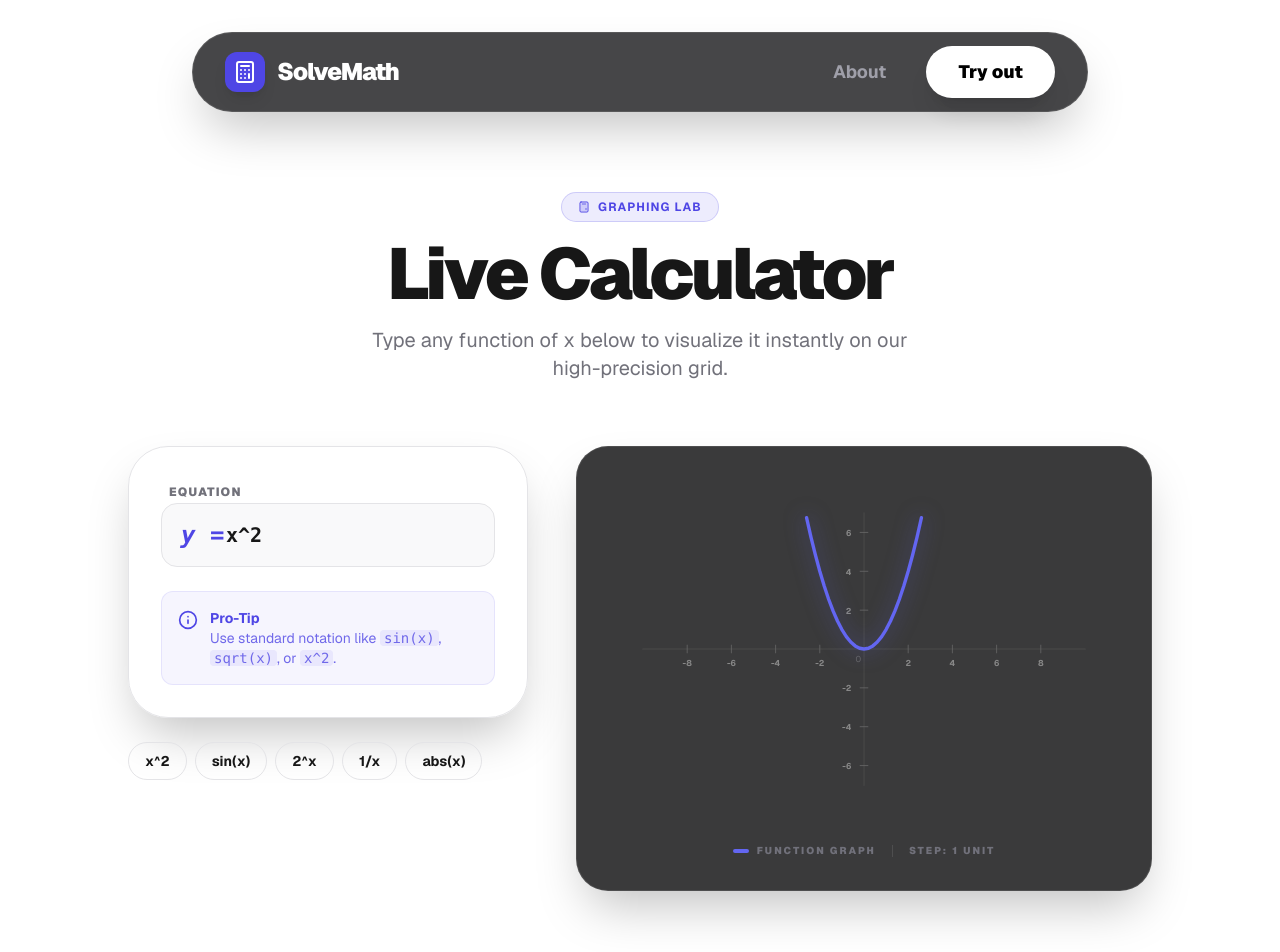
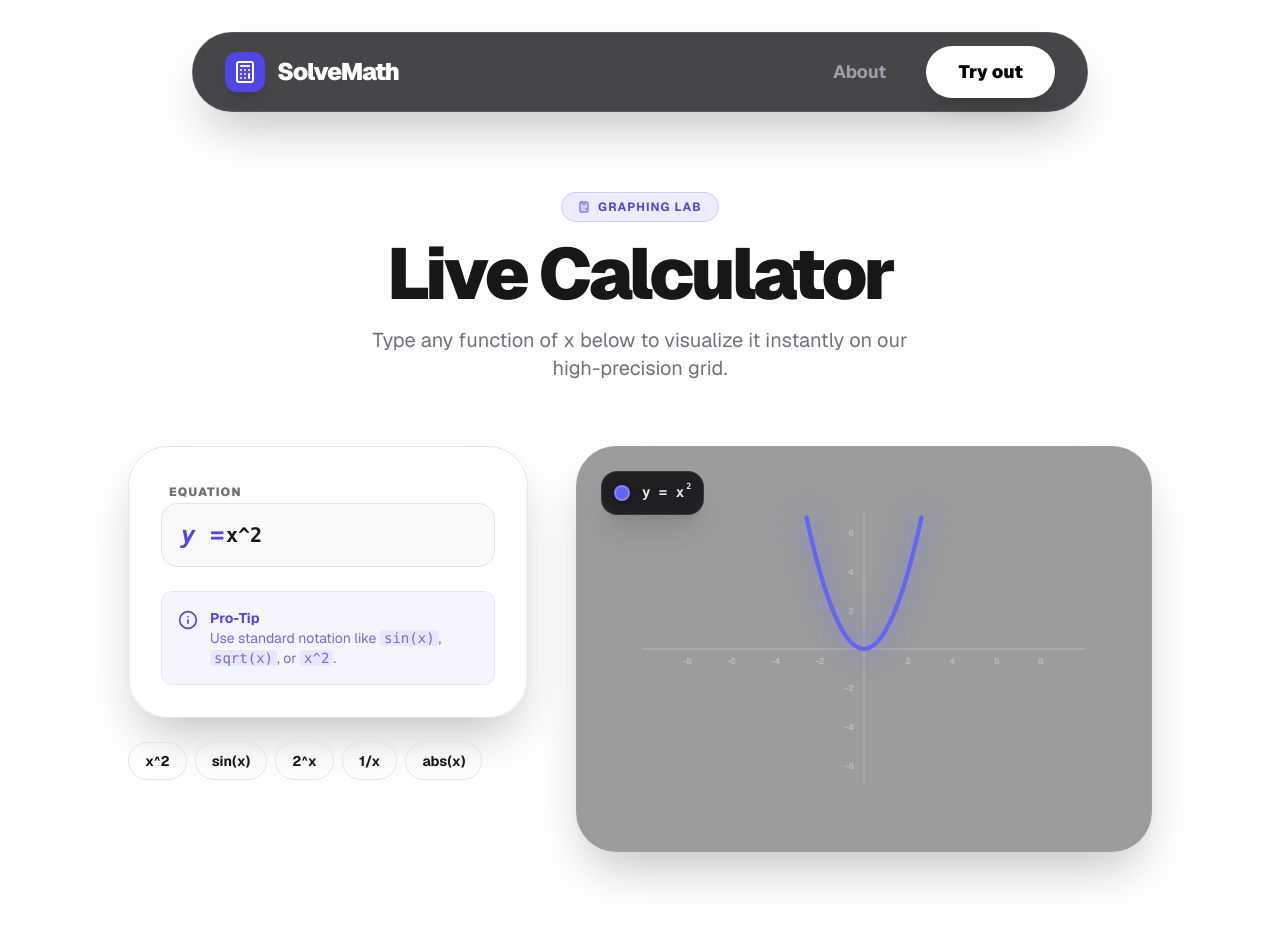
Before and after one commit to DenysHandziichuk/SolveMath, a Next.js app: page /calculator in a window 1280 px wide. Shown: the top 952 px of the page. Built offline with nearby package versions, Linux system fonts and the light colour scheme.

Commit message:
feat: integrate MathRenderer for equation display in MathGraph component

```diff
--- a/components/MathGraph.tsx
+++ b/components/MathGraph.tsx
@@ -1,6 +1,7 @@
 "use client";
 
 import { motion } from "framer-motion";
+import { MathRenderer } from "./MathRenderer";
 
 interface Point {
   x: number;
@@ -10,9 +11,10 @@ interface Point {
 interface MathGraphProps {
   points: Point[];
   color?: string;
+  equation?: string;
 }
 
-export function MathGraph({ points, color = "#6366f1" }: MathGraphProps) {
+export function MathGraph({ points, color = "#6366f1", equation }: MathGraphProps) {
   if (!points || points.length === 0) return null;
 
   // Configuration
@@ -40,62 +42,79 @@ export function MathGraph({ points, color = "#6366f1" }: MathGraphProps) {
     .map((p, i) => `${i === 0 ? "M" : "L"} ${scaleX(p.x)} ${scaleY(p.y)}`)
     .join(" ");
 
-  // Generate Ticks for axes
+  // Generate Grid Lines (1 unit steps)
+  const xGrid = Array.from({ length: 21 }, (_, i) => -10 + i);
+  const yGrid = Array.from({ length: 15 }, (_, i) => -7 + i);
+
+  // Axis Ticks
   const xTicks = [-8, -6, -4, -2, 2, 4, 6, 8];
   const yTicks = [-6, -4, -2, 2, 4, 6];
 
   return (
-    <div className="flex flex-col items-center justify-center p-8 bg-zinc-950/80 rounded-[2rem] border border-white/10 w-full max-w-2xl shadow-2xl backdrop-blur-md">
+    <div className="relative flex flex-col items-center justify-center p-4 lg:p-8 bg-zinc-950/40 rounded-[2.5rem] border border-white/5 w-full max-w-3xl shadow-2xl backdrop-blur-xl group overflow-hidden">
+      {/* Desmos-style Equation Card */}
+      {equation && (
+        <motion.div
+          initial={{ opacity: 0, x: -20 }}
+          animate={{ opacity: 1, x: 0 }}
+          className="absolute top-6 left-6 z-20 flex items-center gap-3 bg-zinc-900/90 border border-white/10 p-3 rounded-2xl shadow-xl backdrop-blur-md"
+        >
+          <div style={{ backgroundColor: color }} className="h-4 w-4 rounded-full shadow-[0_0_10px_rgba(0,0,0,0.5)] border-2 border-white/20" />
+          <div className="text-sm font-black font-mono text-white/90">
+            <MathRenderer text={equation} />
+          </div>
+        </motion.div>
+      )}
+
       <svg
         viewBox={`0 0 ${width} ${height}`}
-        className="w-full h-auto overflow-visible"
+        className="w-full h-auto overflow-visible relative z-10"
       >
+        {/* Minor Grid Lines */}
+        {xGrid.map(x => (
+          <line
+            key={`gx-${x}`}
+            x1={scaleX(x)} y1={padding} x2={scaleX(x)} y2={height - padding}
+            stroke="white" strokeWidth="0.5" strokeOpacity="0.05"
+          />
+        ))}
+        {yGrid.map(y => (
+          <line
+            key={`gy-${y}`}
+            x1={padding} y1={scaleY(y)} x2={width - padding} y2={scaleY(y)}
+            stroke="white" strokeWidth="0.5" strokeOpacity="0.05"
+          />
+        ))}
+
         {/* Main Axes */}
         <line
           x1={scaleX(minX)} y1={scaleY(0)} x2={scaleX(maxX)} y2={scaleY(0)}
-          stroke="#444" strokeWidth="2" strokeLinecap="round"
+          stroke="white" strokeWidth="1.5" strokeOpacity="0.2" strokeLinecap="round"
         />
         <line
           x1={scaleX(0)} y1={scaleY(minY)} x2={scaleX(0)} y2={scaleY(maxY)}
-          stroke="#444" strokeWidth="2" strokeLinecap="round"
+          stroke="white" strokeWidth="1.5" strokeOpacity="0.2" strokeLinecap="round"
         />
 
-        {/* X-Axis Ticks and Labels */}
+        {/* Axis Labels */}
         {xTicks.map(tick => (
-          <g key={`x-${tick}`}>
-            <line
-              x1={scaleX(tick)} y1={scaleY(0) - 5}
-              x2={scaleX(tick)} y2={scaleY(0) + 5}
-              stroke="#666" strokeWidth="1"
-            />
           <text
-              x={scaleX(tick)} y={scaleY(0) + 20}
-              fontSize="10" fill="#888" textAnchor="middle" fontWeight="bold"
+            key={`xt-${tick}`}
+            x={scaleX(tick)} y={scaleY(0) + 18}
+            fontSize="10" fill="white" fillOpacity="0.3" textAnchor="middle" fontWeight="bold"
           >
             {tick}
           </text>
-          </g>
         ))}
-
-        {/* Y-Axis Ticks and Labels */}
         {yTicks.map(tick => (
-          <g key={`y-${tick}`}>
-            <line
-              x1={scaleX(0) - 5} y1={scaleY(tick)}
-              x2={scaleX(0) + 5} y2={scaleY(tick)}
-              stroke="#666" strokeWidth="1"
-            />
           <text
-              x={scaleX(0) - 15} y={scaleY(tick) + 4}
-              fontSize="10" fill="#888" textAnchor="end" fontWeight="bold"
+            key={`yt-${tick}`}
+            x={scaleX(0) - 12} y={scaleY(tick) + 4}
+            fontSize="10" fill="white" fillOpacity="0.3" textAnchor="end" fontWeight="bold"
           >
             {tick}
           </text>
-          </g>
         ))}
-
-        {/* Origin Label */}
-        <text x={scaleX(0) - 10} y={scaleY(0) + 15} fontSize="10" fill="#666">0</text>
 
         {/* The Function Path */}
         {pathData && (
@@ -103,26 +122,18 @@ export function MathGraph({ points, color = "#6366f1" }: MathGraphProps) {
             d={pathData}
             fill="none"
             stroke={color}
-            strokeWidth="4"
+            strokeWidth="5"
             strokeLinecap="round"
             strokeLinejoin="round"
             initial={{ pathLength: 0, opacity: 0 }}
             animate={{ pathLength: 1, opacity: 1 }}
-            transition={{ duration: 2, ease: "easeInOut" }}
-            style={{ filter: `drop-shadow(0 0 12px ${color}80)` }}
+            transition={{ duration: 2.5, ease: [0.22, 1, 0.36, 1] }}
+            style={{ filter: `drop-shadow(0 0 15px ${color})` }}
           />
         )}
       </svg>
 
-      {/* Legend / Axis Hint */}
-      <div className="mt-6 flex items-center gap-4 text-[10px] font-black uppercase tracking-[0.2em] text-zinc-500">
-        <div className="flex items-center gap-2">
-          <div style={{ backgroundColor: color }} className="h-1 w-4 rounded-full" />
-          <span>Function Graph</span>
-        </div>
-        <div className="h-3 w-[1px] bg-white/10" />
-        <span>Step: 1 Unit</span>
-      </div>
+
     </div>
   );
 }
```
Lines whose indentation alone changed are shown as unchanged.
